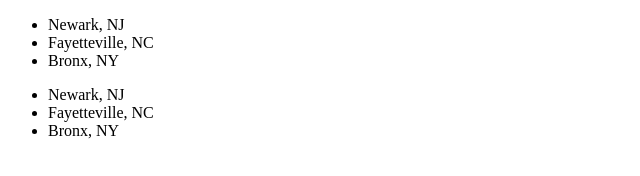
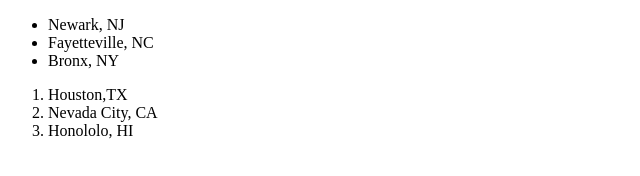
Before and after one commit to frimpongsarfok/USAF-html-checkpoint, a plain HTML site: page index.html in a window 1280 px wide. Shown: the full height of the page, 0-640 px from the left. Drawn offline with Linux system fonts and the light colour scheme.

Commit message:
oredered list-001

```diff
--- a/index.html
+++ b/index.html
@@ -9,10 +9,10 @@
             <li> Fayetteville, NC</li>
             <li>Bronx, NY</li>
         </ul>
-        <ul>
-            <li>Newark, NJ</li>
-            <li> Fayetteville, NC</li>
-            <li>Bronx, NY</li>
-        </ul>
+        <ol>
+            <li>Houston,TX</li>
+            <li> Nevada City, CA</li>
+            <li>Honololo, HI</li>
+        </ol>
     </body>
 </html>
```
